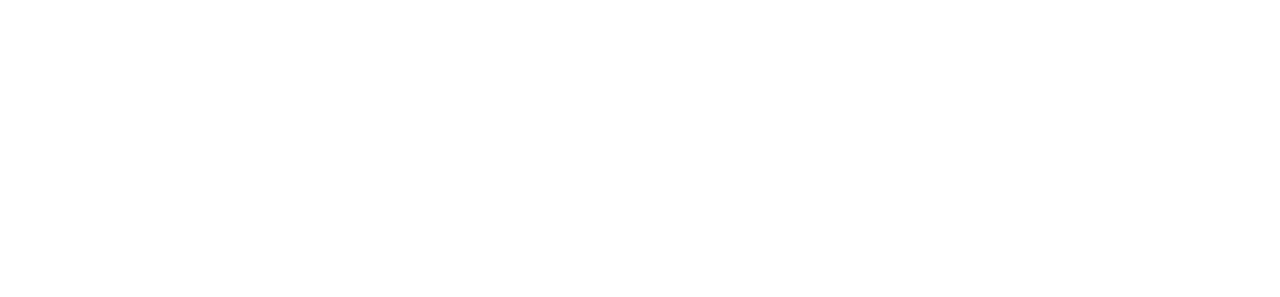
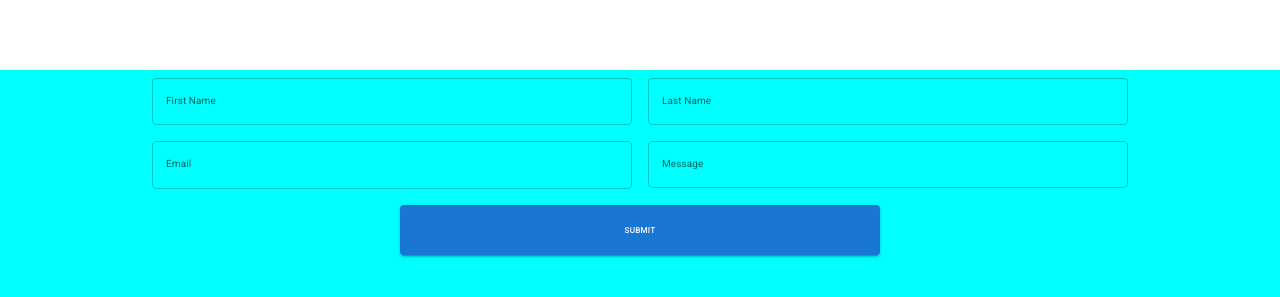
Before and after one commit to PhilipSamuelsson/ShoeGallery, a React (Create React App) app: page /contact in a window 1280 px wide. Shown: the part 995-1292 px from the top of the page. Before the commit the page ends 1065 px from the top, so only its background shows below. Built offline with nearby package versions, Linux system fonts and the light colour scheme.

Commit message:
Started working on form

```diff
--- a/package.json
+++ b/package.json
@@ -12,12 +12,14 @@
     "@testing-library/react": "^13.4.0",
     "@testing-library/user-event": "^13.5.0",
     "axios": "^1.3.4",
+    "formik": "^2.2.9",
     "react": "^18.2.0",
     "react-dom": "^18.2.0",
     "react-router-dom": "^6.9.0",
     "react-scripts": "5.0.1",
     "styled-components": "^5.3.9",
-    "web-vitals": "^2.1.4"
+    "web-vitals": "^2.1.4",
+    "yup": "^1.0.2"
   },
   "scripts": {
     "start": "react-scripts start",
--- a/src/Components/AgentInfo.css
+++ /dev/null
@@ -1,17 +0,0 @@
-.abilities {
-    display: flex;
-    justify-content: center;
-}
-/* .abilities img {
-    display: inline-block;
-    width: 200px;
-    height: 200px;
-    background-color: black;
-    margin: 20px;
-} */
-.AgentImage {
-    width: 1000px;
-    height: 1000px;
-    display: flex;
-    margin: 0 auto;
-}
--- /dev/null
+++ b/src/Components/AgentInfo/AgentInfo.css
@@ -0,0 +1,37 @@
+.abilities {
+    display: flex;
+    justify-content: center;
+}
+/* .abilities img {
+    display: inline-block;
+    width: 200px;
+    height: 200px;
+    background-color: black;
+    margin: 20px;
+} */
+.AgentImage {
+    width: 1000px;
+    height: 1000px;
+    display: flex;
+    margin: 0 auto;
+}
+
+.AgentName {
+    text-align: center;
+    font-size: 5rem;
+    margin-top: 200px;
+}
+
+.AbilitiesHeading {
+    text-align: center;
+    margin-top: 50px;
+    margin-bottom: 50px;
+    font-size: 5rem;
+    text-decoration: underline;
+}
+
+.ability {
+    font-size: 3rem;
+    color: white;
+    text-align: center;
+}
--- a/src/Components/AgentInfo.js
+++ b/src/Components/AgentInfo/AgentInfo.js
@@ -1,5 +1,4 @@
 import React from 'react'
-import HeadingText from './HeadingText/HeadingText'
 import './AgentInfo.css'
 import { useState, useEffect } from 'react'
 import { useParams } from 'react-router-dom'
@@ -22,17 +21,19 @@
     console.log(data)
 
     if (!data) {
-        return null // or loading spinner or placeholder text
+        return null
     }
 
     return (
         <div className="DetailsWrapper">
-            <HeadingText sx={{ t: 2 }} title={data.data.displayName} />
+            <h2 className="AgentName">{data.data.displayName}</h2>
             <img
                 className="AgentImage"
                 src={data.data.fullPortraitV2 || ''}
                 alt="AgentImage"
             />
+
+            <h2 className="AbilitiesHeading">Abilities</h2>
             {
                 <div className="abilities">
                     <div className="ability" key="ability1">
@@ -40,24 +41,36 @@
                             src={data.data.abilities[0].displayIcon || ''}
                             alt="Ability 1"
                         />
+                        <h4 className="Ability">
+                            {data.data.abilities[0].displayName}
+                        </h4>
                     </div>
                     <div className="ability" key="ability2">
                         <img
                             src={data.data.abilities[1].displayIcon || ''}
                             alt="Ability 2"
                         />
+                        <h4 className="Ability">
+                            {data.data.abilities[1].displayName}
+                        </h4>
                     </div>
                     <div className="ability" key="ability3">
                         <img
                             src={data.data.abilities[2].displayIcon || ''}
                             alt="Ability 3"
                         />
+                        <h4 className="Ability">
+                            {data.data.abilities[2].displayName}
+                        </h4>
                     </div>
                     <div className="ability" key="ultimate">
                         <img
                             src={data.data.abilities[3].displayIcon || ''}
                             alt="Ultimate"
                         />
+                        <h4 className="Ability">
+                            {data.data.abilities[3].displayName}
+                        </h4>
                     </div>
                 </div>
             }
--- /dev/null
+++ b/src/Components/ContactForm/ContactForm.css
@@ -0,0 +1,17 @@
+.formWrapper {
+    margin: 0 auto;
+    justify-content: center;
+    height: 400px;
+    width: 100%;
+    background-color: aqua;
+}
+
+Form {
+    display: flex;
+    justify-content: center;
+    flex-wrap: wrap;
+}
+
+.SubmitButton {
+
+}
--- /dev/null
+++ b/src/Components/ContactForm/ContactForm.js
@@ -0,0 +1,67 @@
+import * as React from 'react'
+import Box from '@mui/material/Box'
+import TextField from '@mui/material/TextField'
+import './ContactForm.css'
+import Button from '@mui/material/Button'
+
+export default function StateTextFields() {
+    const [firstName, setFirstName] = React.useState('')
+    const [lastName, setLastName] = React.useState('')
+    const [Email, setEmail] = React.useState('')
+    const [msg, setMsg] = React.useState('')
+
+    return (
+        <div className="formWrapper">
+            <Box
+                component="form"
+                sx={{
+                    '& > :not(style)': { m: 1, width: '60vh' }
+                }}
+                noValidate
+                autoComplete="off"
+            >
+                <TextField
+                    id="outlined-controlled"
+                    label="First Name"
+                    value={firstName}
+                    onChange={(event) => {
+                        setFirstName(event.target.value)
+                    }}
+                />
+                <TextField
+                    id="outlined-controlled"
+                    label="Last Name"
+                    value={lastName}
+                    onChange={(event) => {
+                        setLastName(event.target.value)
+                    }}
+                />
+                <TextField
+                    id="outlined-controlled"
+                    label="Email"
+                    value={Email}
+                    onChange={(event) => {
+                        setEmail(event.target.value)
+                    }}
+                />
+                <TextField
+                    multiline="true"
+                    id="outlined-controlled"
+                    label="Message"
+                    value={msg}
+                    onChange={(event) => {
+                        setMsg(event.target.value)
+                    }}
+                />
+                <Button
+                    size="small"
+                    className="SubmitButton"
+                    variant="contained"
+                    color="primary"
+                >
+                    Submit
+                </Button>
+            </Box>
+        </div>
+    )
+}
--- /dev/null
+++ b/src/Components/ContactHero/ContactHero.css
@@ -0,0 +1,9 @@
+.ContactHeroImage {
+    width: 100%;
+    background-size: cover;
+    background-repeat: no-repeat;
+    background-image: url('https://images.unsplash.com/photo-1559030623-0226b1241edd?ixlib=rb-4.0.3&ixid=MnwxMjA3fDB8MHxwaG90by1wYWdlfHx8fGVufDB8fHx8&auto=format&fit=crop&w=2062&q=80');
+    margin-bottom: 50px;
+    background-blend-mode: lighten;
+    background-position: center;
+}
--- /dev/null
+++ b/src/Components/ContactHero/ContactHero.js
@@ -0,0 +1,16 @@
+import * as React from 'react'
+import CssBaseline from '@mui/material/CssBaseline'
+import Box from '@mui/material/Box'
+import Container from '@mui/material/Container'
+import './ContactHero.css'
+
+export default function HeroSection() {
+    return (
+        <React.Fragment>
+            <CssBaseline />
+            <Container className="ContactHeroImage" maxWidth="">
+                <Box sx={{ height: '80vh' }} />
+            </Container>
+        </React.Fragment>
+    )
+}
--- a/src/Pages/AgentDetails.js
+++ b/src/Pages/AgentDetails.js
@@ -1,6 +1,6 @@
 import React from 'react'
 import NavBarTest from '../Components/Navbar/NavBarTest'
-import AgentInfo from '../Components/AgentInfo'
+import AgentInfo from '../Components/AgentInfo/AgentInfo'
 
 import { useParams } from 'react-router-dom'
 
--- a/src/Pages/ContactPage.js
+++ b/src/Pages/ContactPage.js
@@ -1,13 +1,16 @@
 import React from 'react'
 import NavBarTest from '../Components/Navbar/NavBarTest'
 import HeadingText from '../Components/HeadingText/HeadingText'
-import AboutHero from '../Components/AboutHero/AboutHero'
+import ContactHero from '../Components/ContactHero/ContactHero'
+import ContactForm from '../Components/ContactForm/ContactForm'
+
 function ContactPage() {
     return (
         <div>
             <NavBarTest />
-            <AboutHero />
+            <ContactHero />
             <HeadingText title="Contact us" />
+            <ContactForm />
         </div>
     )
 }
```
Also changed, not shown: 1 other file (tests, documents, lock files or other folders).
